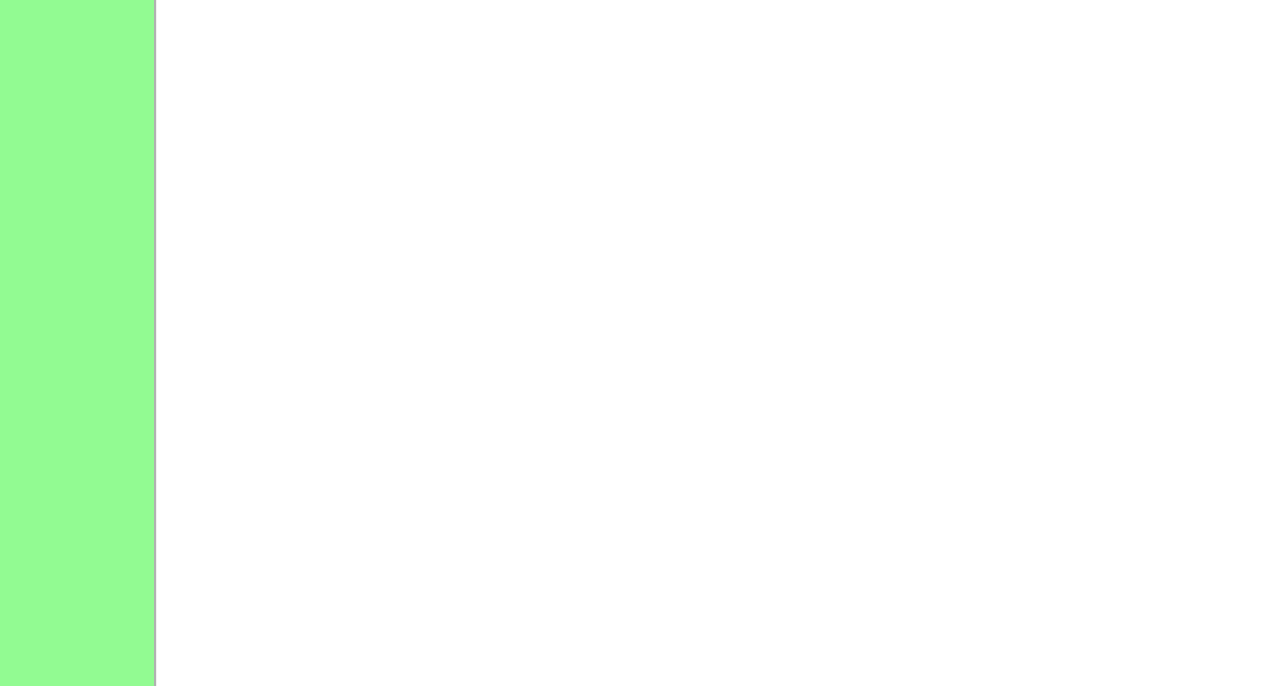
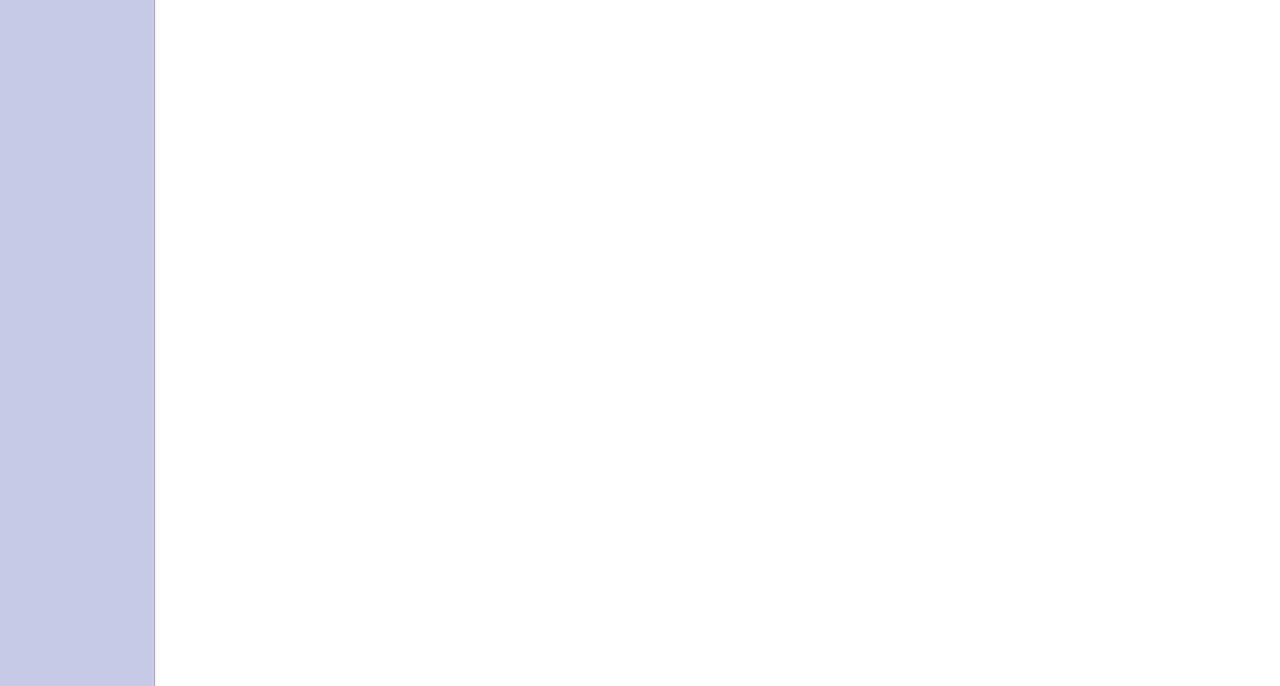
Before and after one commit to aviyacg/task-overflow, a website built with webpack: page dist/index.html in a window 1280 px wide. Shown: the part 114-800 px from the top of the page. Built offline with nearby package versions, Linux system fonts and the light colour scheme.

Commit message:
Change colors

```diff
--- a/src/nav.css
+++ b/src/nav.css
@@ -1,12 +1,12 @@
 .nav{
-  background-color: rgba(100, 250, 100, .7);
-  box-shadow: 1px 1px 1px 1px var(--shadow);
+  background-color: var(--light-blue);
+  box-shadow: 0px 0px 1px 1px var(--shadow);
 
   transition: 1s;
 }
 
 .nav:hover{
-  background-color: rgba(100, 250, 100, .9);
+  background-color: var(--gold);
 }
 
 .nav > button{
```
